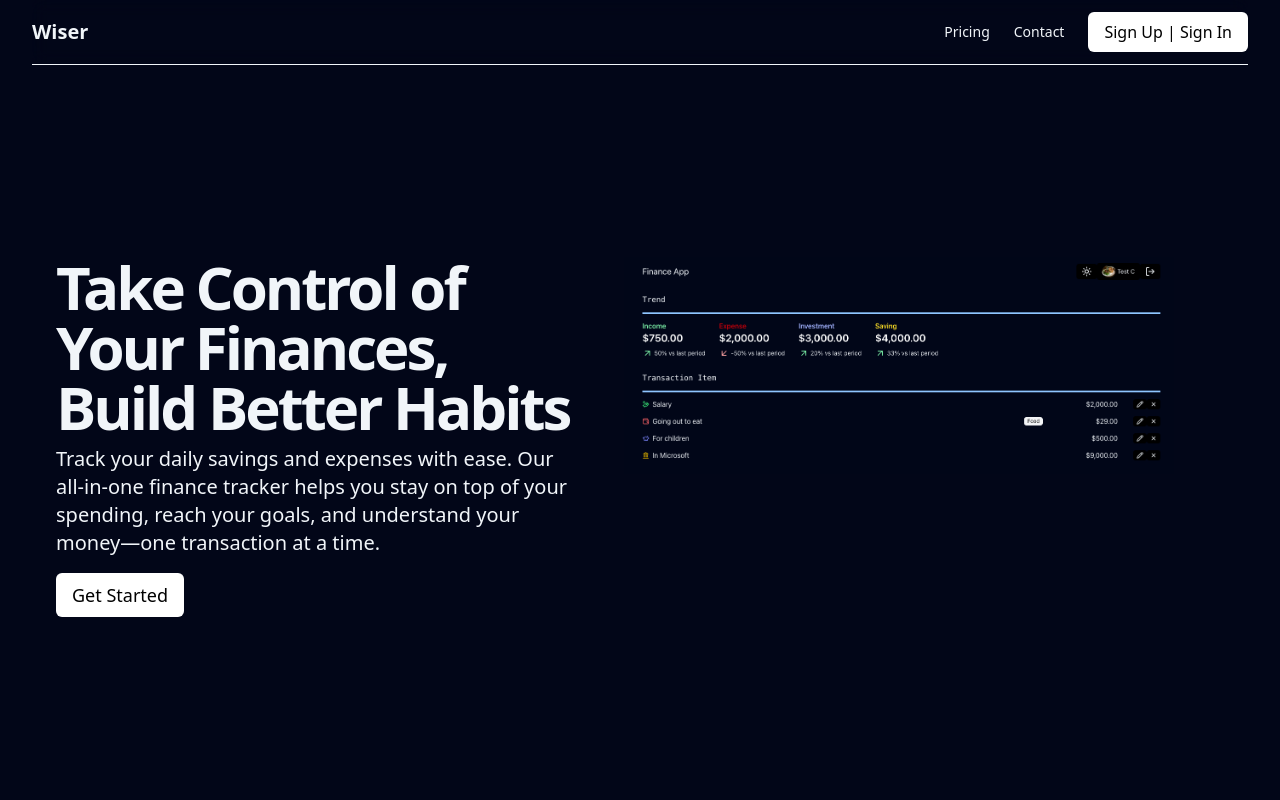
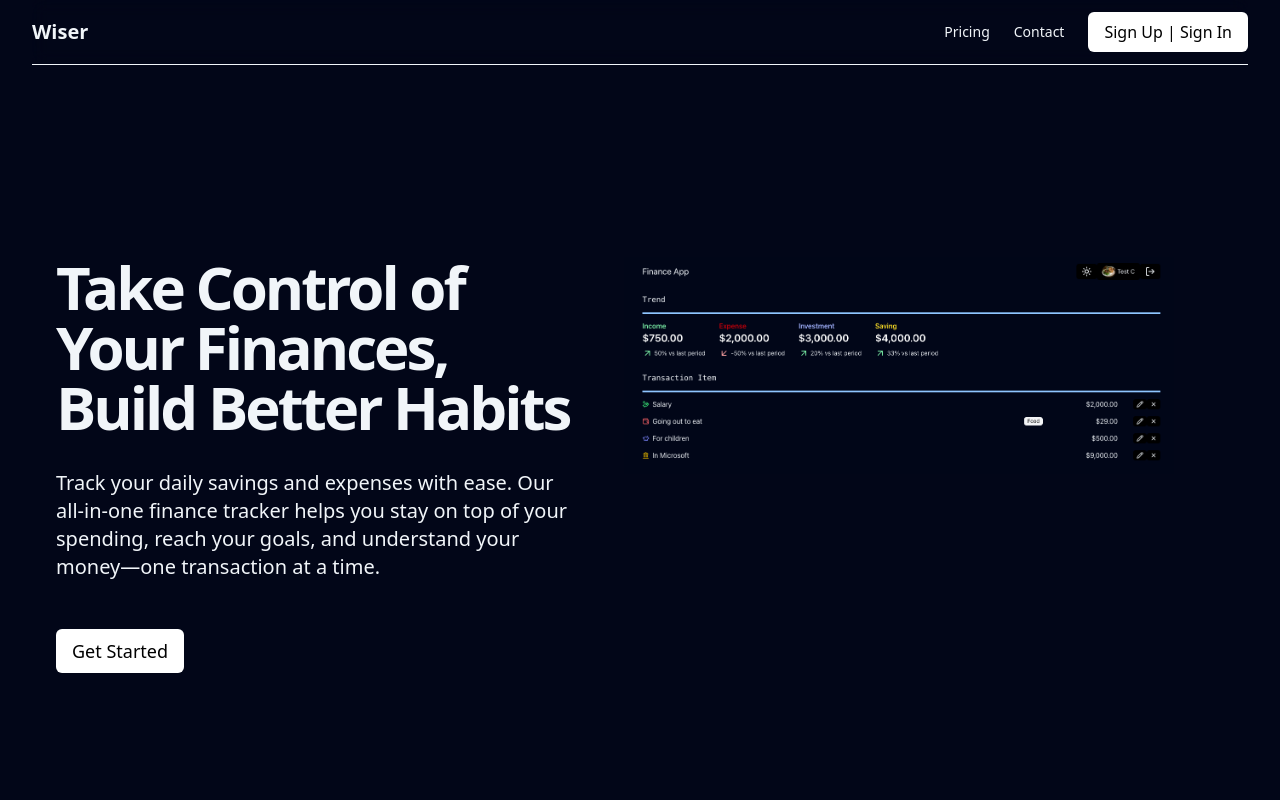
Before and after one commit to lukeckk/Wiser, a Next.js app: page / in a window 1280 px wide. Shown: the top 800 px of the page. Built offline with nearby package versions, Linux system fonts and the light colour scheme; no server answers.

Commit message:
updated spacing in homepage

```diff
--- a/app/page.js
+++ b/app/page.js
@@ -40,14 +40,14 @@ export default function Home() {
             <div className="grid gap-6 lg:grid-cols-[1fr_400px] lg:gap-12 xl:grid-cols-[1fr_600px]">
               <div className="flex flex-col justify-center space-y-4">
                 <div className="space-y-2">
-                  <h1 className="text-3xl font-bold tracking-tighter sm:text-5xl xl:text-6xl/none">
+                  <h1 className="text-3xl font-bold tracking-tighter sm:text-5xl xl:text-6xl/none mb-8">
                     Take Control of Your Finances, Build Better Habits
                   </h1>
                   <p className="max-w-[600px] text-muted-foreground md:text-xl">
                     Track your daily savings and expenses with ease. Our all-in-one finance tracker helps you stay on top of your spending, reach your goals, and understand your money—one transaction at a time.
                   </p>
                 </div>
-                <div className="flex flex-col gap-2 min-[400px]:flex-row">
+                <div className="flex flex-col gap-2 min-[400px]:flex-row mt-8">
                   <Button size="lg">
                     <Link href="/login">Get Started</Link>
                   </Button>
```
